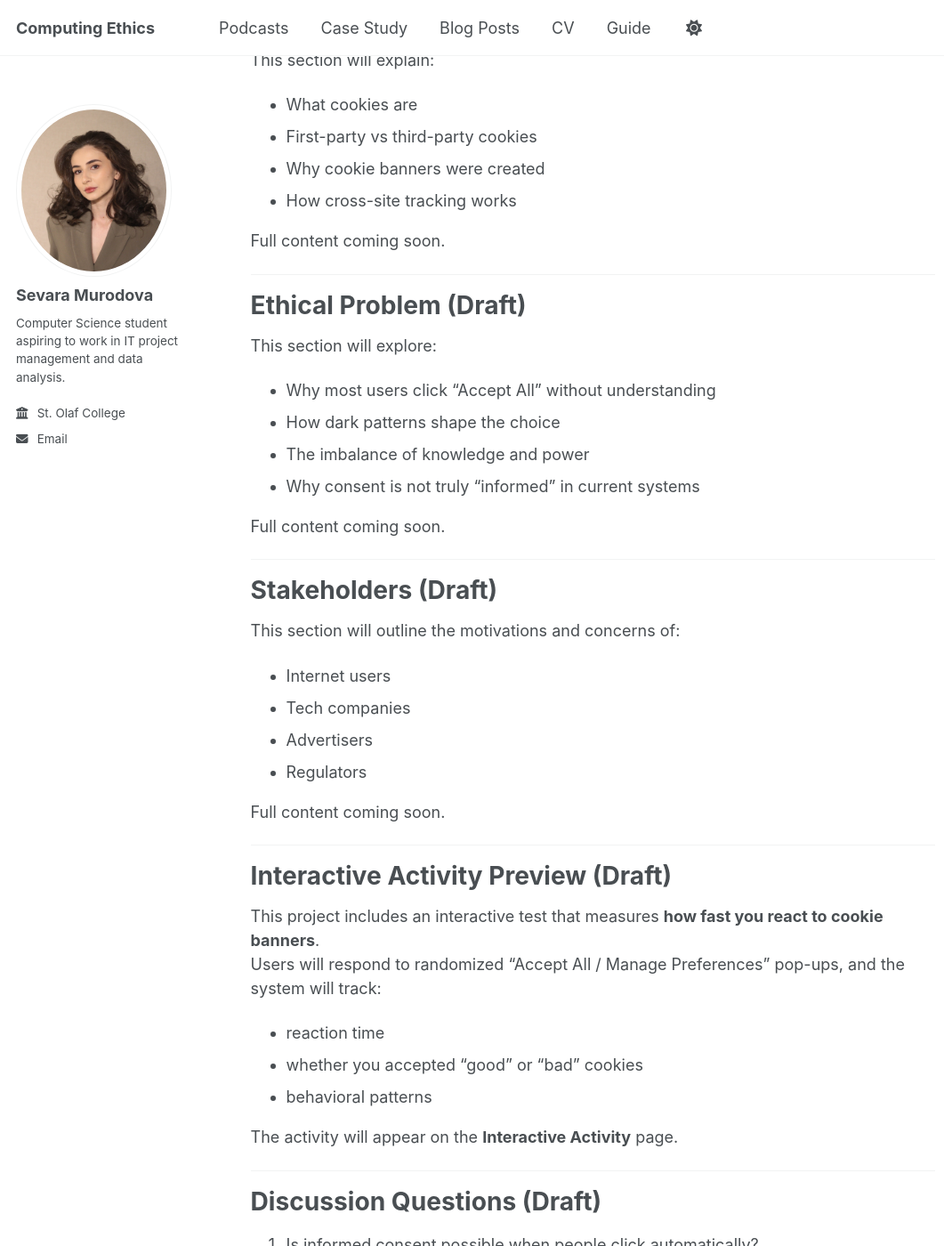
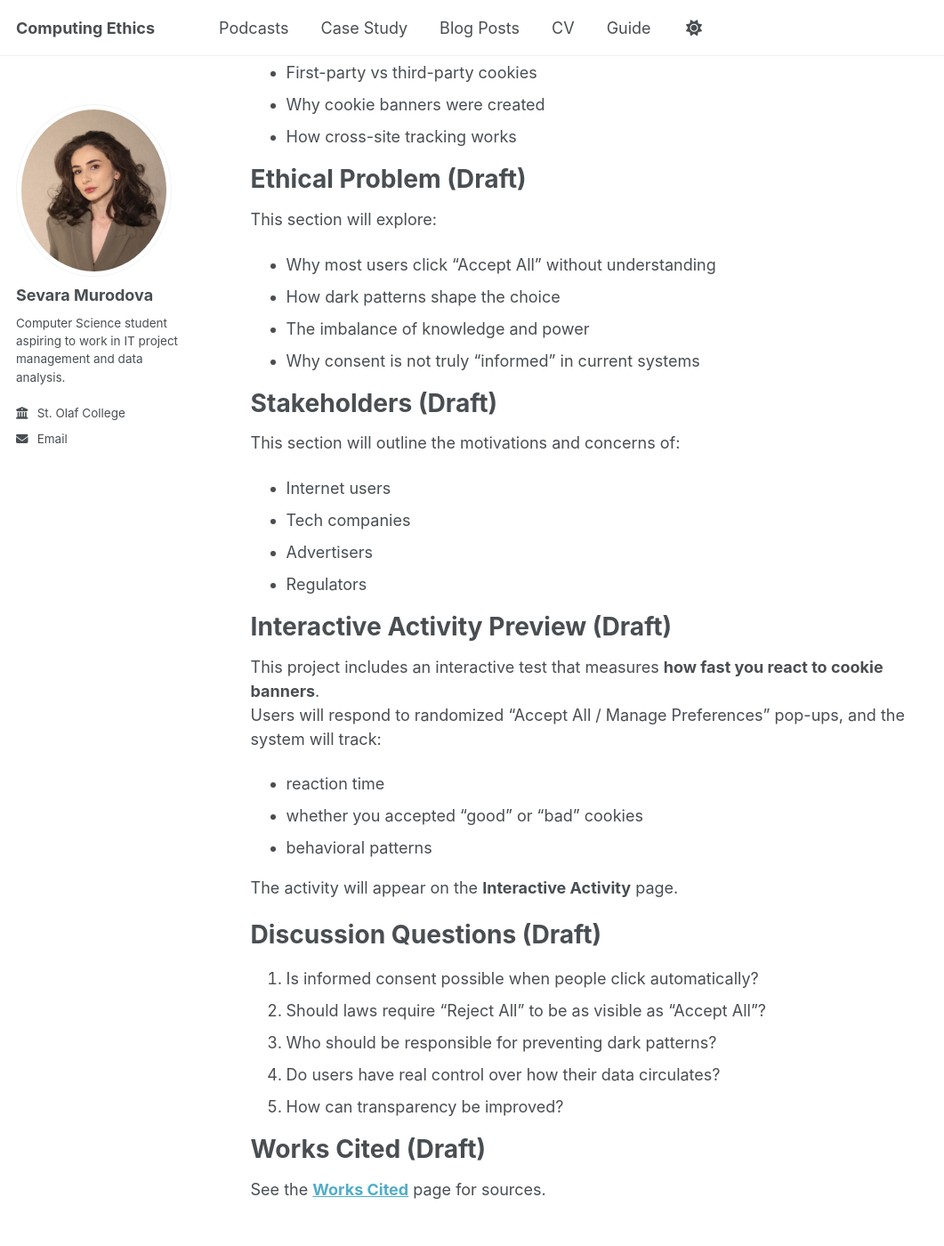
Before and after one commit to sevvara/ethics_fall2025, a Jekyll site: the page built from _pages/casestudy.md, in a window 1280 px wide and 1400 px high, scrolled down 937 px. Shown: the whole window at 89% size, without its empty margins (0-1061 px from the left). Built offline with Jekyll 4.4.1, drawn with Linux system fonts in a browser that asks for light colours; a script that is not in the unit is left out.

Commit message:
visual fix

```diff
--- a/_pages/casestudy.md
+++ b/_pages/casestudy.md
@@ -4,13 +4,11 @@
 author_profile: true
 ---
 
-# When “Accept All” Means Everything: How Cookie Consent Normalizes Data Surveillance
+**When “Accept All” Means Everything: How Cookie Consent Normalizes Data Surveillance**
 
 Every time users click **“Accept All”** on a cookie banner, they participate in one of the largest invisible data-collection systems online. While cookies were originally meant to improve user experience, they now fuel cross-site tracking, advertising, and behavioral profiling. This case study explores why meaningful consent rarely exists, how companies design banners to nudge users, and what happens to data once it begins circulating across the web.
 
----
-
-## Navigation
+# Navigation
 Choose a section to explore:
 
 - **[Background: How Cookie Tracking Works](/_casestudy/background.md)**
@@ -24,8 +22,6 @@
 - **[Discussion Questions](#discussion-questions-draft)**
 - **[Works Cited](/_casestudy/workscited.md)**
 
----
-
 # Background (Draft)
 
 This section will explain:
@@ -33,10 +29,6 @@
 - First-party vs third-party cookies
 - Why cookie banners were created
 - How cross-site tracking works
-
-Full content coming soon.
-
----
 
 # Ethical Problem (Draft)
 
@@ -46,10 +38,6 @@
 - The imbalance of knowledge and power
 - Why consent is not truly “informed” in current systems
 
-Full content coming soon.
-
----
-
 # Stakeholders (Draft)
 
 This section will outline the motivations and concerns of:
@@ -57,10 +45,6 @@
 - Tech companies
 - Advertisers
 - Regulators
-
-Full content coming soon.
-
----
 
 # Interactive Activity Preview (Draft)
 
@@ -73,8 +57,6 @@
 
 The activity will appear on the **Interactive Activity** page.
 
----
-
 # Discussion Questions (Draft)
 
 1. Is informed consent possible when people click automatically?
@@ -83,10 +65,6 @@
 4. Do users have real control over how their data circulates?
 5. How can transparency be improved?
 
----
-
 # Works Cited (Draft)
 
-See the **[Works Cited](./workscited.md)** page for sources.
-
----
+See the **[Works Cited](/_casestudy/workscited.md)** page for sources.
```
